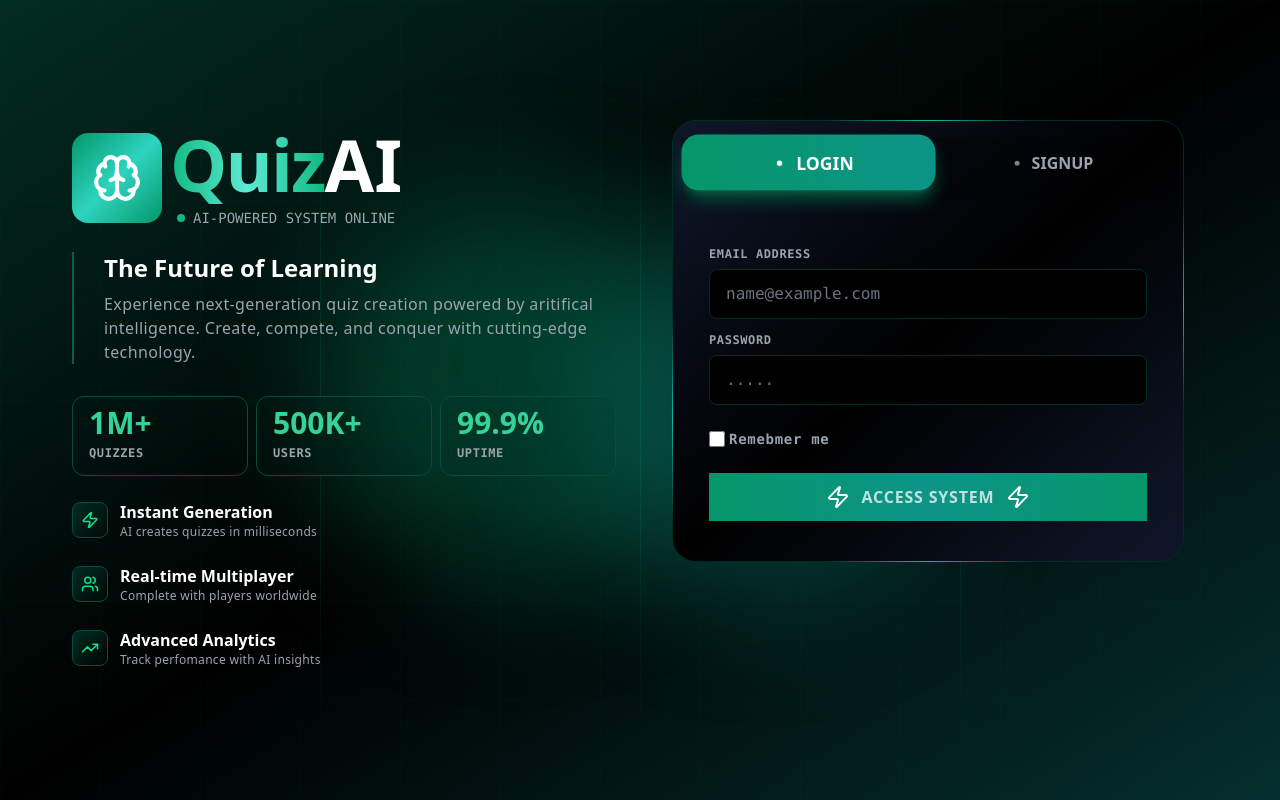
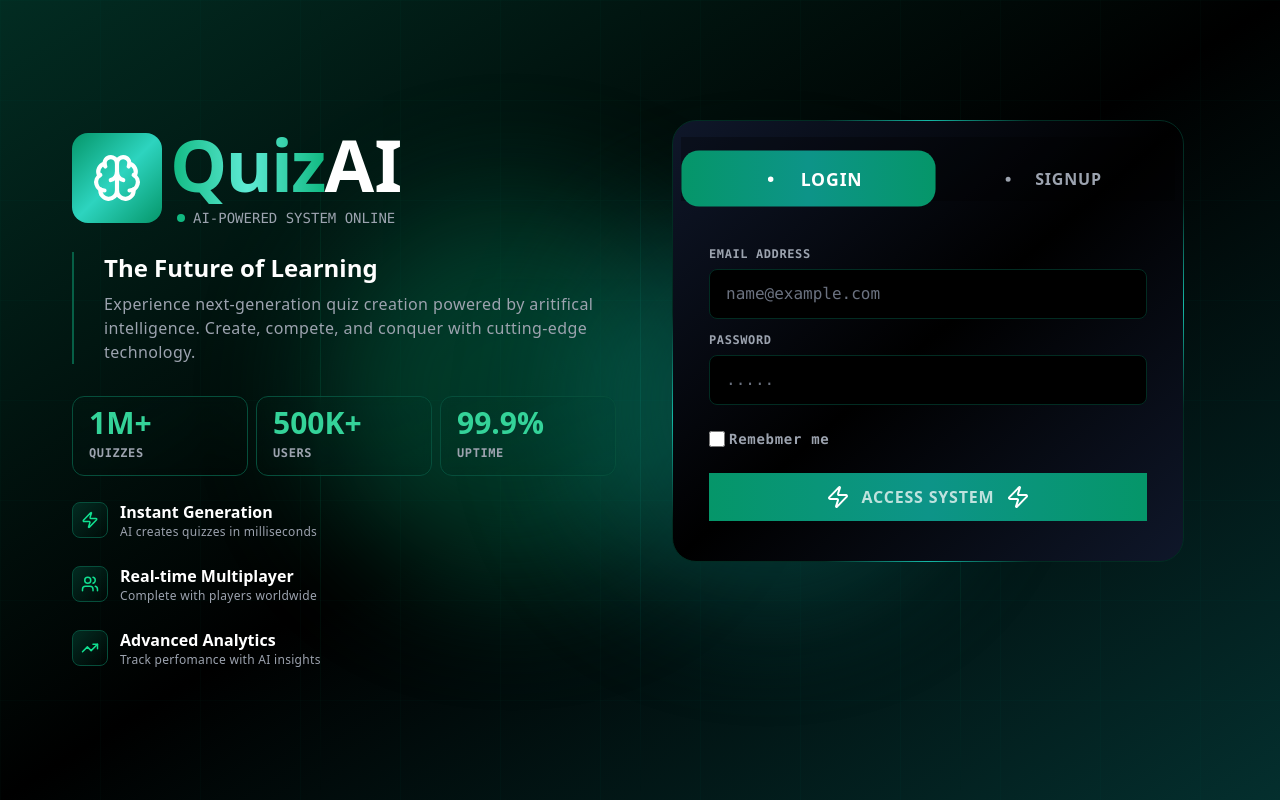
Before and after one commit to dev-nischay/QuizAi, a React (Vite) app in the folder client/: page / in a window 1280 px wide. Built offline with nearby package versions, Linux system fonts and the light colour scheme.

Commit message:
fixed auth ui

```diff
--- a/client/src/components/auth/auth.types.ts
+++ b/client/src/components/auth/auth.types.ts
@@ -6,11 +6,12 @@ export type loginInput = {
   password: string;
 };
 
-export type InputProps = {
+export type InputProps = React.InputHTMLAttributes<HTMLInputElement> & {
   placeholder: string;
   id: string;
   ref: React.RefObject<HTMLInputElement | null>;
   className?: HTMLProps<HTMLElement>["className"];
+  error?: string;
 };
 
 export type TabSwitcherProps = {
--- a/client/src/components/auth/authComponents/TabSwitcher.tsx
+++ b/client/src/components/auth/authComponents/TabSwitcher.tsx
@@ -1,31 +1,34 @@
 import { Dot } from "lucide-react";
 import type { TabSwitcherProps } from "../auth.types";
+import Button from "../../globals/Button";
 
 export default function TabSwitcher({ tab, setTab }: TabSwitcherProps) {
   return (
-    <div className="max-w-full h-16 bg-black/30 px-3 flex gap-2 mt-2 ">
-      <button
+    <div className="max-w-full h-16 bg-black/30 px-3 flex gap-2 mt-2  ">
+      <Button
         onClick={() => setTab("login")}
-        className={`rounded-2xl h-full lg:h-[80%] w-1/2 flex justify-center items-center font-bold transition-all  ${
-          tab === "login"
-            ? "bg-gradient-to-r from-emerald-600 to-teal-600 shadow-lg shadow-emerald-800 scale-110 "
-            : "bg-transparent hover:bg-black/20"
+        className={` mt-0 ml-0 rounded-2xl h-full text-base lg:h-[80%] w-1/2 flex justify-center items-center font-bold transition-all    ${
+          tab === "login" ? " scale-110 " : " bg-none bg-transparent "
         }`}
       >
         <span className="transition-all ">{tab === "login" ? <Dot size={30} /> : <Dot size={30} color="grey" />}</span>
         <span className={`transition-all  ${tab === "login" ? "text-white" : "text-gray-400"}`}>LOGIN</span>
-      </button>
-      <button
+      </Button>
+
+      <Button
         onClick={() => setTab("signup")}
-        className={`rounded-2xl h-full lg:h-[80%] w-1/2 flex justify-center items-center font-bold   ${
-          tab === "signup"
-            ? "bg-gradient-to-r from-emerald-600 to-teal-600 shadow-lg shadow-emerald-800 transition-all scale-110"
-            : "bg-transparent hover:bg-black/20"
+        className={`mt-0 rounded-2xl h-full lg:h-[80%] w-1/2 flex justify-center items-center font-bold py-0  ${
+          tab === "signup" ? " transition-all scale-110" : "bg-none bg-transparent  "
         }`}
       >
-        <span className="transition-all ">{tab === "signup" ? <Dot size={30} /> : <Dot size={30} color="grey" />}</span>
-        <span className={`transition-all  ${tab === "signup" ? "text-white" : "text-gray-400"}`}>SIGNUP</span>
-      </button>
+        <span className="transition-all ">
+          {tab === "signup" ? <Dot size={30} /> : <Dot size={30} className=" text-gray-400 hover:text-gray-200" />}
+        </span>
+        <span className={`transition-all  ${tab === "signup" ? "text-white" : "text-gray-400 hover:text-gray-200"}`}>
+          SIGNUP
+        </span>
+      </Button>
     </div>
   );
 }
+// fix text to single property dry fix
```
